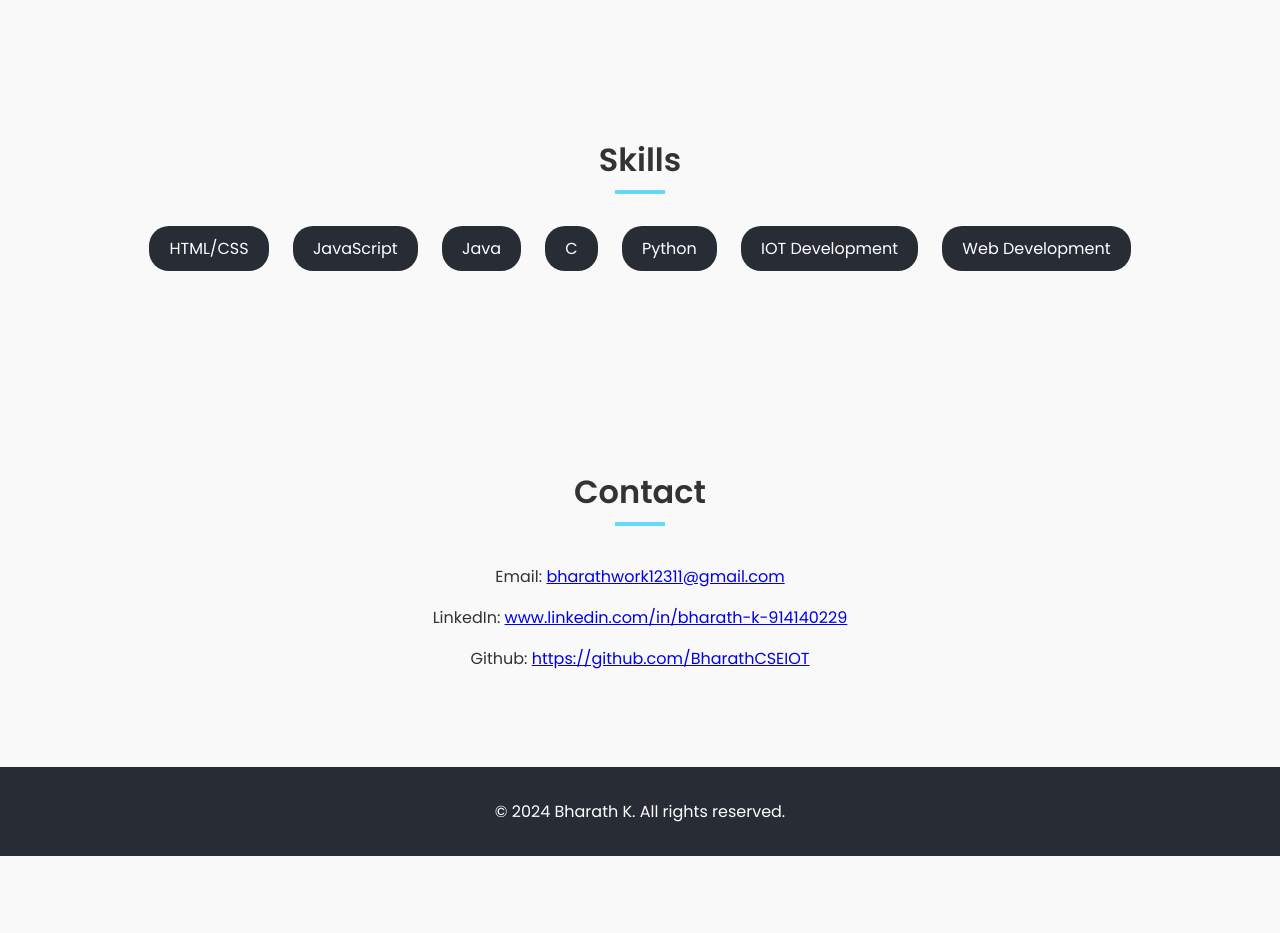
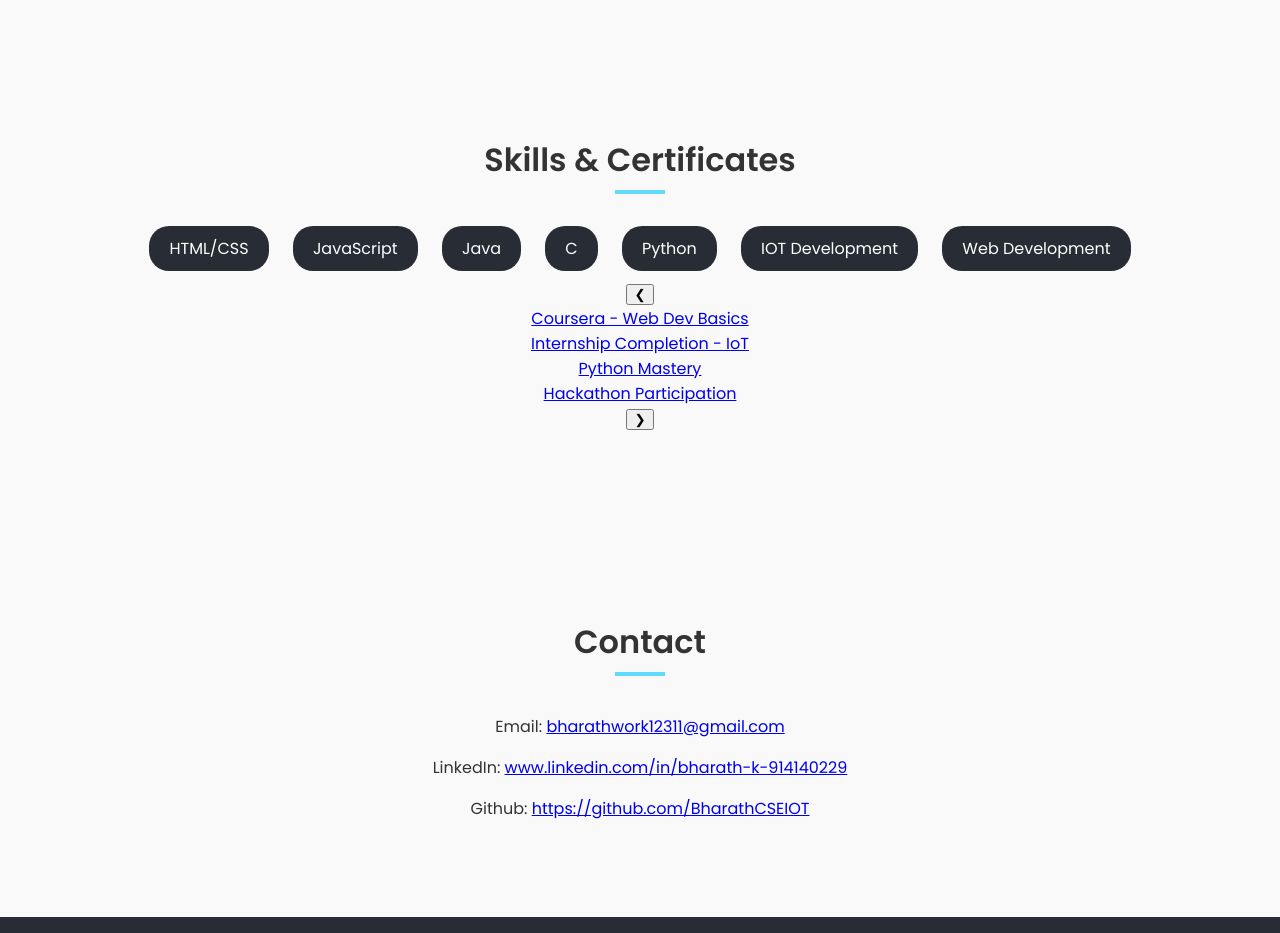
Before and after one commit to BharathCSEIOT/portfolio, a plain HTML site: page index.html in a window 1280 px wide. Shown: the part 1900-2833 px from the top of the page. Before the commit the page ends 2756 px from the top, so only its background shows below. Drawn offline with Linux system fonts and the light colour scheme.

Commit message:
Update index.html

```diff
--- a/index.html
+++ b/index.html
@@ -74,7 +74,7 @@
                 <div class="project-card">
                     <h3>Locoheth</h3>
                     <p>The City-Wide Epidemic Prediction and Hospital Bed Management System</p>
-                    <a href="https://github.com/BharathCSEIOT/Locoheth.git" class="btn">View Project</a>
+                    <a href="https://github.com/BharathCSEIOT/Locoheth.git"target="_blank" class="btn">View Project</a>
                 </div>
                 <div class="project-card">
                     <h3>Project 3</h3>
@@ -87,7 +87,7 @@
 
     <section id="skills">
         <div class="container">
-            <h2>Skills</h2>
+            <h2>Skills & Certificates</h2>
             <ul class="skills-list">
                 <li>HTML/CSS</li>
                 <li>JavaScript</li>
@@ -97,6 +97,16 @@
                 <li>IOT Development</li>
                 <li>Web Development</li>
             </ul>
+      <div class="certificate-slider">
+      <button class="prev" onclick="moveCertSlide(-1)">&#10094;</button>
+      <div class="slider-track" id="certSlider">
+        <div class="cert-item"><a href="https://www.coursera.org/certificate/example1" target="_blank">Coursera - Web Dev Basics</a></div>
+        <div class="cert-item"><a href="https://drive.google.com/example2" target="_blank">Internship Completion - IoT</a></div>
+        <div class="cert-item"><a href="https://www.udemy.com/certificate/example3" target="_blank">Python Mastery</a></div>
+        <div class="cert-item"><a href="https://drive.google.com/example4" target="_blank">Hackathon Participation</a></div>
+      </div>
+      <button class="next" onclick="moveCertSlide(1)">&#10095;</button>
+    </div>
         </div>
     </section>
 
```
